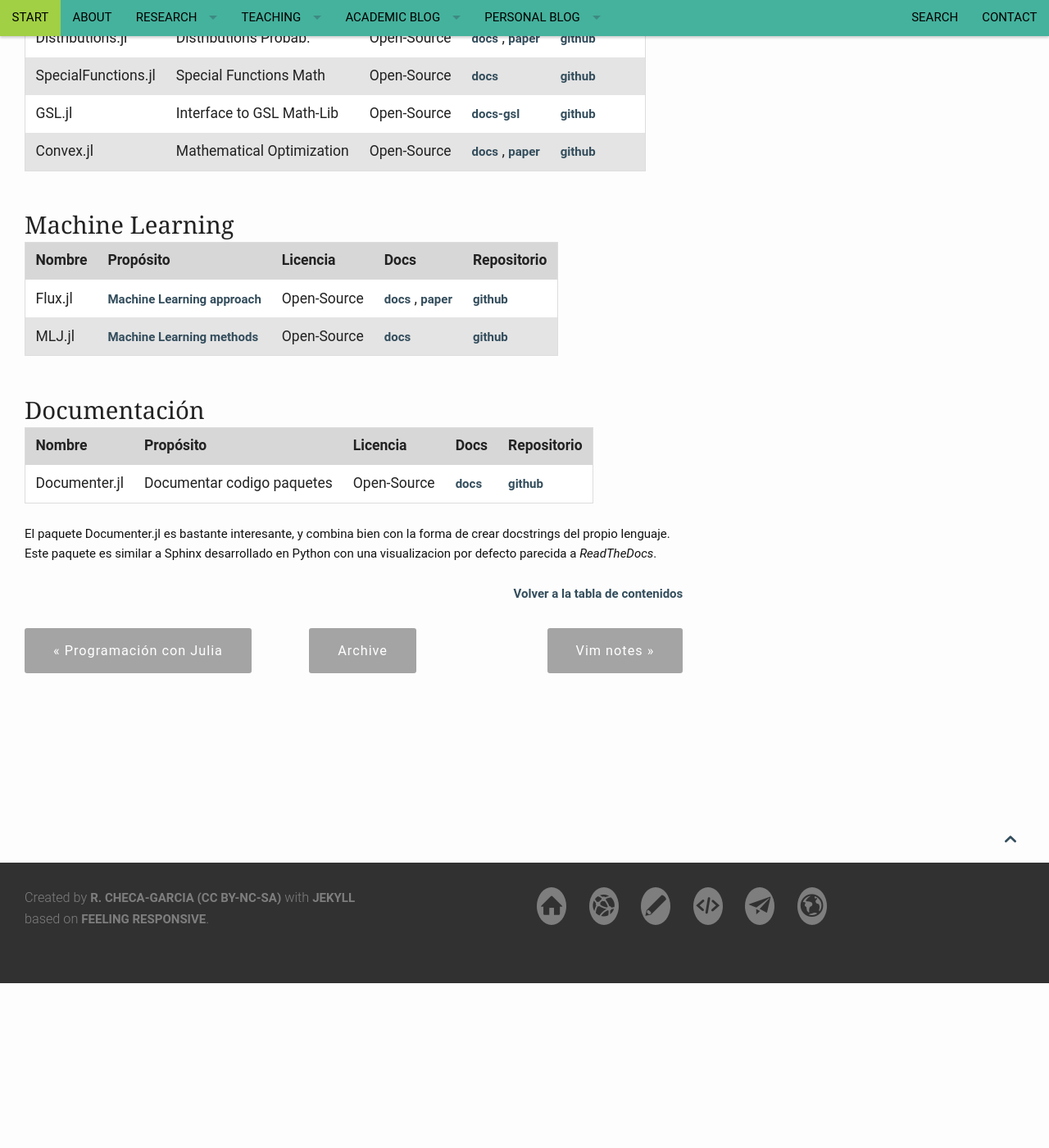
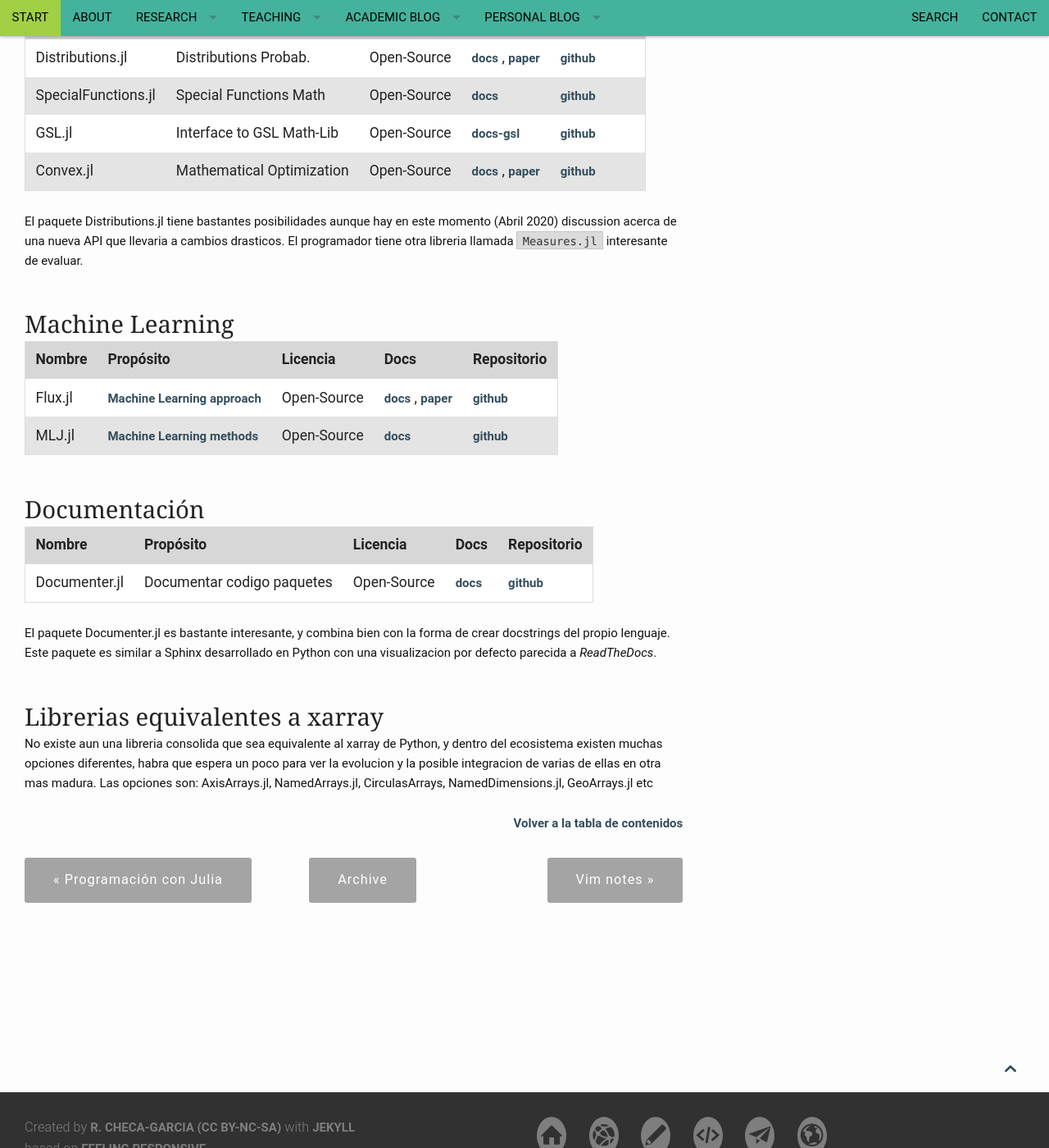
Before and after one commit to RCHG/rchg.github.io, a Jekyll site: the page built from _posts/2019-09-08-JuliaLibs.md, in a window 1280 px wide and 1400 px high, scrolled down 5242 px. Shown: the whole window at 82% size. Built offline with Jekyll 4.4.1, drawn with Linux system fonts in a browser that asks for light colours; nearby versions of some CDN libraries; comment, search, counter and statistics services are not loaded; before the commit the page ends 6441 px from its top, so only the background shows below that; some of the changed text lies outside the part shown.

Commit message:
Update 2019-09-08-JuliaLibs.md

```diff
--- a/_posts/2019-09-08-JuliaLibs.md
+++ b/_posts/2019-09-08-JuliaLibs.md
@@ -197,6 +197,8 @@ Notes:
 |GSL.jl 	        | Interface to GSL Math-Lib |  Open-Source  | [docs-gsl](https://www.gnu.org/software/gsl/doc/html/index.html)  | [github](https://github.com/JuliaMath/GSL.jl) |
 | Convex.jl         |Mathematical Optimization | Open-Source  | [docs](https://www.juliaopt.org/Convex.jl/stable/) , [paper](https://web.stanford.edu/~boyd/papers/pdf/convexjl.pdf)  | [github](https://github.com/JuliaOpt/Convex.jl) |
 
+El paquete Distributions.jl tiene bastantes posibilidades aunque hay en este momento (Abril 2020) discussion acerca de una nueva API que llevaria a cambios drasticos. El programador tiene otra libreria llamada `Measures.jl` interesante de evaluar.
+
 ## Machine Learning
 
 | Nombre 	| Propósito                | Licencia     |	Docs   | Repositorio|
@@ -212,6 +214,11 @@ Notes:
 
 El paquete Documenter.jl es bastante interesante, y combina bien con la forma de crear docstrings del propio lenguaje. Este paquete es similar a Sphinx desarrollado en Python con una visualizacion por defecto parecida a *ReadTheDocs*.
 
+## Librerias equivalentes a xarray
+
+No existe aun una libreria consolida que sea equivalente al xarray de Python, y dentro del ecosistema existen muchas opciones diferentes, habra que espera un poco para ver la evolucion y la posible integracion de varias de ellas en otra mas madura. Las opciones son: AxisArrays.jl, NamedArrays.jl, CirculasArrays, NamedDimensions.jl, GeoArrays.jl etc
+
+
 
 <small markdown="1">[Volver a la tabla de contenidos](#toc)</small>
 {: .text-right }
```
